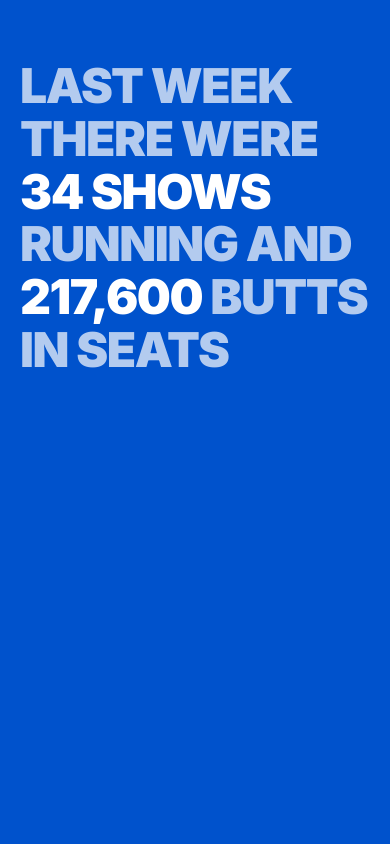
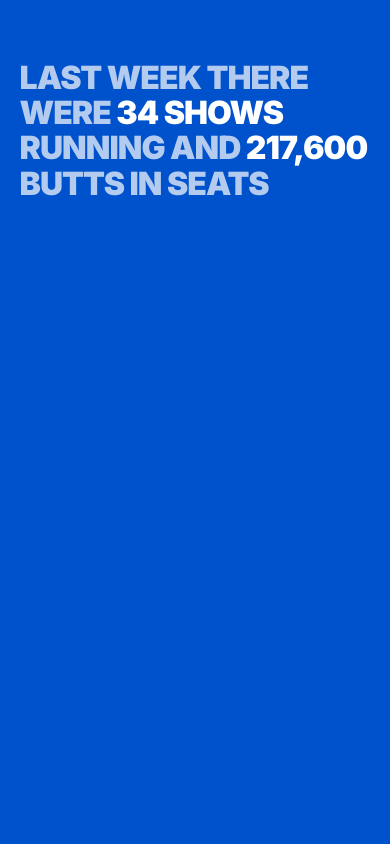
Before and after one commit to msrcreativeprojects/butts-dashboard, a website: page index.html in a window 390 px wide. Shown: the top 844 px of the page. Drawn offline with Linux system fonts and the light colour scheme; no server answers.

Commit message:
style: scale intro text with viewport

```diff
--- a/index.html
+++ b/index.html
@@ -82,10 +82,10 @@
 
           document.getElementById("intro-text").innerHTML =
             `<span class="intro-faded">LAST WEEK THERE WERE</span> ` +
-            `<span class="intro-highlight">${data.showCount.toLocaleString()} SHOWS</span> ` +
+            `<span class="intro-highlight no-wrap">${data.showCount.toLocaleString()} SHOWS</span><br>` +
             `<span class="intro-faded">RUNNING AND</span> ` +
-            `<span class="intro-highlight">${data.attendance.toLocaleString()}</span> ` +
-            `<span class="intro-faded">BUTTS IN SEATS</span>`;
+            `<span class="intro-highlight">${data.attendance.toLocaleString()}</span><br>` +
+            `<span class="intro-faded no-wrap">BUTTS IN SEATS</span>`;
 
 
 
@@ -127,10 +127,10 @@
 
         document.getElementById("intro-text").innerHTML =
           `<span class="intro-faded">LAST WEEK THERE WERE</span> ` +
-          `<span class="intro-highlight">${mockData.showCount.toLocaleString()} SHOWS</span> ` +
+          `<span class="intro-highlight no-wrap">${mockData.showCount.toLocaleString()} SHOWS</span><br>` +
           `<span class="intro-faded">RUNNING AND</span> ` +
-          `<span class="intro-highlight">${mockData.attendance.toLocaleString()}</span> ` +
-          `<span class="intro-faded">BUTTS IN SEATS</span>`;
+          `<span class="intro-highlight">${mockData.attendance.toLocaleString()}</span><br>` +
+          `<span class="intro-faded no-wrap">BUTTS IN SEATS</span>`;
 
 
         document.getElementById("week-ending").textContent =
--- a/style.css
+++ b/style.css
@@ -36,7 +36,7 @@ body {
 
 .data-section {
   flex: 1;
-  padding: 80px 40px;
+  padding: clamp(20px, 10vh, 80px) clamp(20px, 5vw, 40px);
   display: grid;
   grid-template-rows: auto 1fr auto;
   row-gap: 60px;
@@ -44,7 +44,7 @@ body {
 }
 
 .intro-text {
-  font-size: clamp(6rem, 12vw, 12rem);
+  font-size: clamp(2rem, min(10vw, 15vh), 12rem);
   font-weight: 900;
   text-transform: uppercase;
   letter-spacing: -0.03em;
@@ -59,6 +59,10 @@ body {
 .intro-highlight {
   color: #fff;
   opacity: 1;
+}
+
+.no-wrap {
+  white-space: nowrap;
 }
 
 .intro-muted { opacity: 0.7; }
@@ -236,7 +240,7 @@ body {
 @media (max-width: 768px) {
   .data-section,
   .comparison-section {
-    padding: 60px 20px;
+    padding: clamp(20px, 8vh, 60px) clamp(12px, 5vw, 20px);
   }
 
   .year-selector {
@@ -244,7 +248,7 @@ body {
   }
 
   .intro-text {
-    font-size: clamp(3rem, 10vw, 8rem);
+    font-size: clamp(2rem, min(8vw, 12vh), 8rem);
   }
 
   .comparison-intro,
```
Also changed, not shown: 1 other file.
